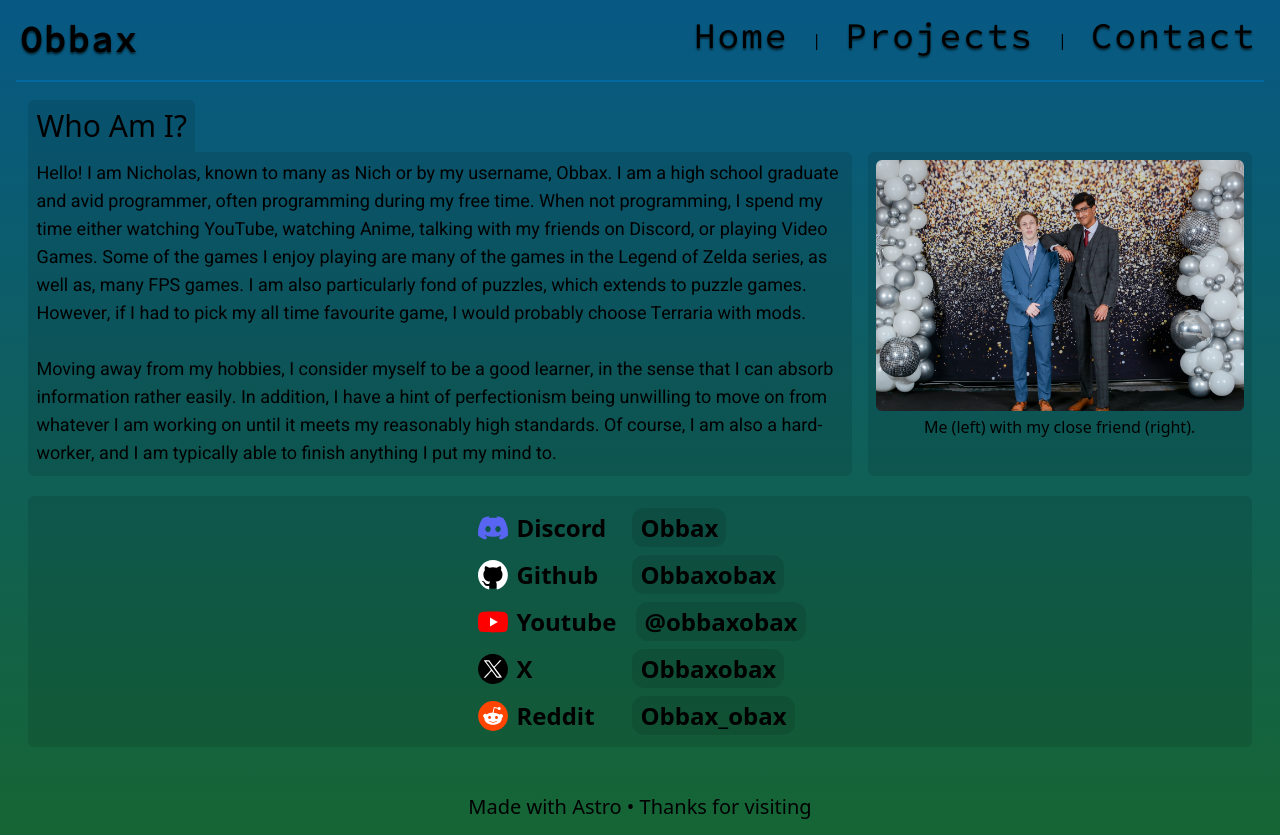
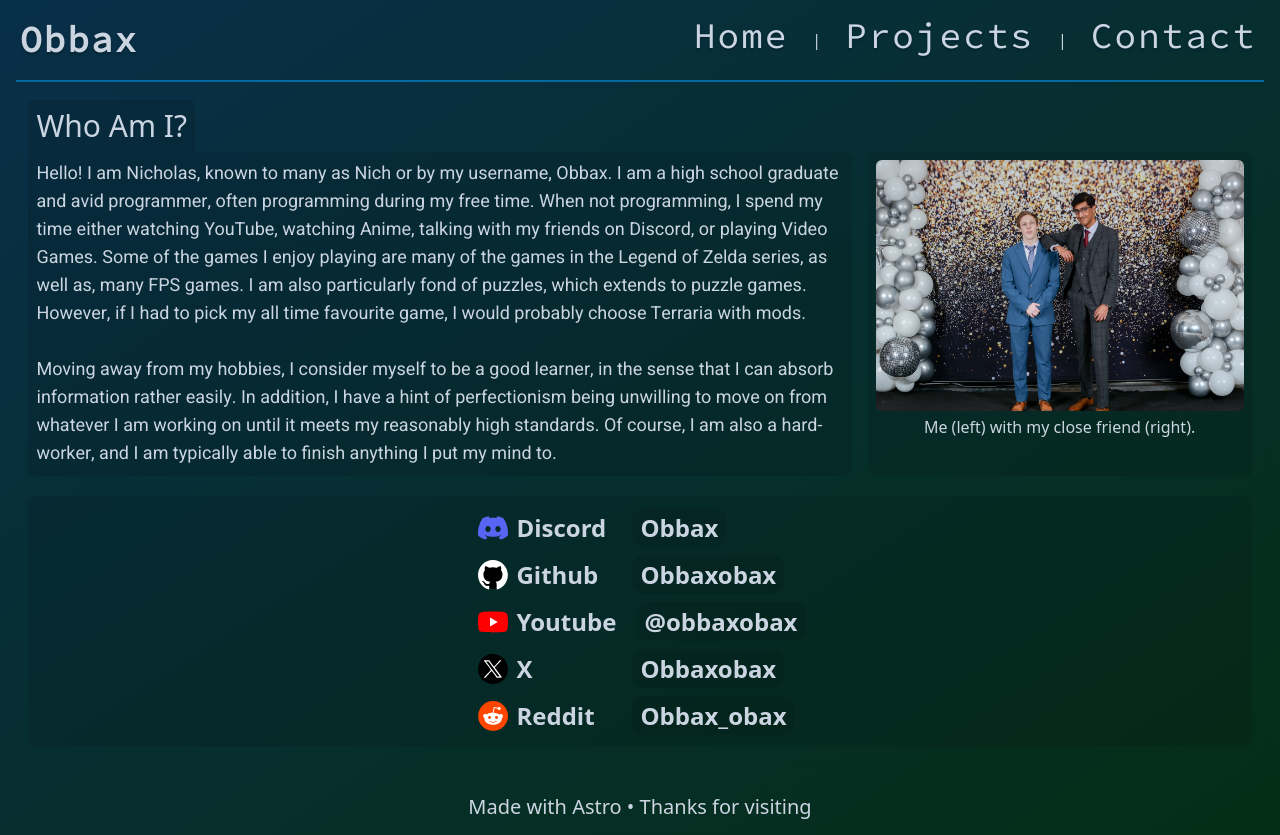
Before and after one commit to Obbaxobax/obbaxobax.github.io, an Astro site: page / in a window 1280 px wide. Built offline with nearby package versions, Linux system fonts and the light colour scheme; Astro itself is replaced by a stand-in of ours.

Commit message:
Make overall theme darker

```diff
--- a/src/components/Gallery.svelte
+++ b/src/components/Gallery.svelte
@@ -32,7 +32,7 @@
             {#key index}
                 <img class="max-h-[304px] {context[index] && context[index] != "" ? "h-[276px]" : "h-full"}" src="{imageURLs[index]}" alt="not found"/>
                 {#if context[index] && context[index] != ""}
-                    <p class="h-7 px-1 pb-1 rounded-b-md bg-black bg-opacity-10 text-center">
+                    <p class="h-7 px-1 pb-1 rounded-b-md bg-black bg-opacity-20 text-center">
                         {context[index]}
                     </p>
                 {/if}
--- a/src/layouts/Layout.astro
+++ b/src/layouts/Layout.astro
@@ -21,14 +21,12 @@ a {
 </style>
 
 
-<div
-	class="w-full min-h-screen h-fit flex flex-col bg-gradient-to-b from-sky-800 to-green-800"
->
+<div class="w-full min-h-screen h-fit flex flex-col bg-gradient-to-br from-sky-950 to-green-950 text-slate-300">
 	<div class="w-full h-20 px-4 mb-3">
 		<div class="h-20 w-full flex flex-row items-center justify-end">
 			<div class="w-[80%] h-full flex items-center">
 				<a
-					class="ml-1 text-black font-semibold tracking-[3px] text-md sm:text-4xl"
+					class="ml-1 font-semibold tracking-[3px] text-md sm:text-4xl"
 					style="text-shadow: color(srgb 0.02 0.15 0.2) 0px 2px 2px"
 					href="/"
 				>
@@ -37,7 +35,7 @@ a {
 			</div>
 			<nav class="h-full flex flex-row justify-end items-center">
 				<a
-					class="mx-4 my-auto sm:px-2 pb-2 text-black border-black border-opacity-50 text-md sm:text-4xl {currentPage ==
+					class="mx-4 my-auto sm:px-2 pb-2 border-black border-opacity-50 text-md sm:text-4xl {currentPage ==
 					'/'
 						? 'border-2 '
 						: 'border-0'}"
@@ -46,7 +44,7 @@ a {
 				>
 				|
 				<a
-					class="mx-4 my-auto sm:px-2 pb-2 text-black border-black border-opacity-50 text-md sm:text-4xl {currentPage ==
+					class="mx-4 my-auto sm:px-2 pb-2 border-black border-opacity-50 text-md sm:text-4xl {currentPage ==
 					'/Projects'
 						? 'border-2 '
 						: 'border-0'}"
@@ -57,7 +55,7 @@ a {
 				</a>
 				|
 				<a
-					class="ml-4 my-auto sm:px-2 pb-2 text-black border-black border-opacity-50 text-md sm:text-4xl {currentPage ==
+					class="ml-4 my-auto sm:px-2 pb-2 border-black border-opacity-50 text-md sm:text-4xl {currentPage ==
 					'/Contact'
 						? 'border-2 '
 						: 'border-0'}"
```
